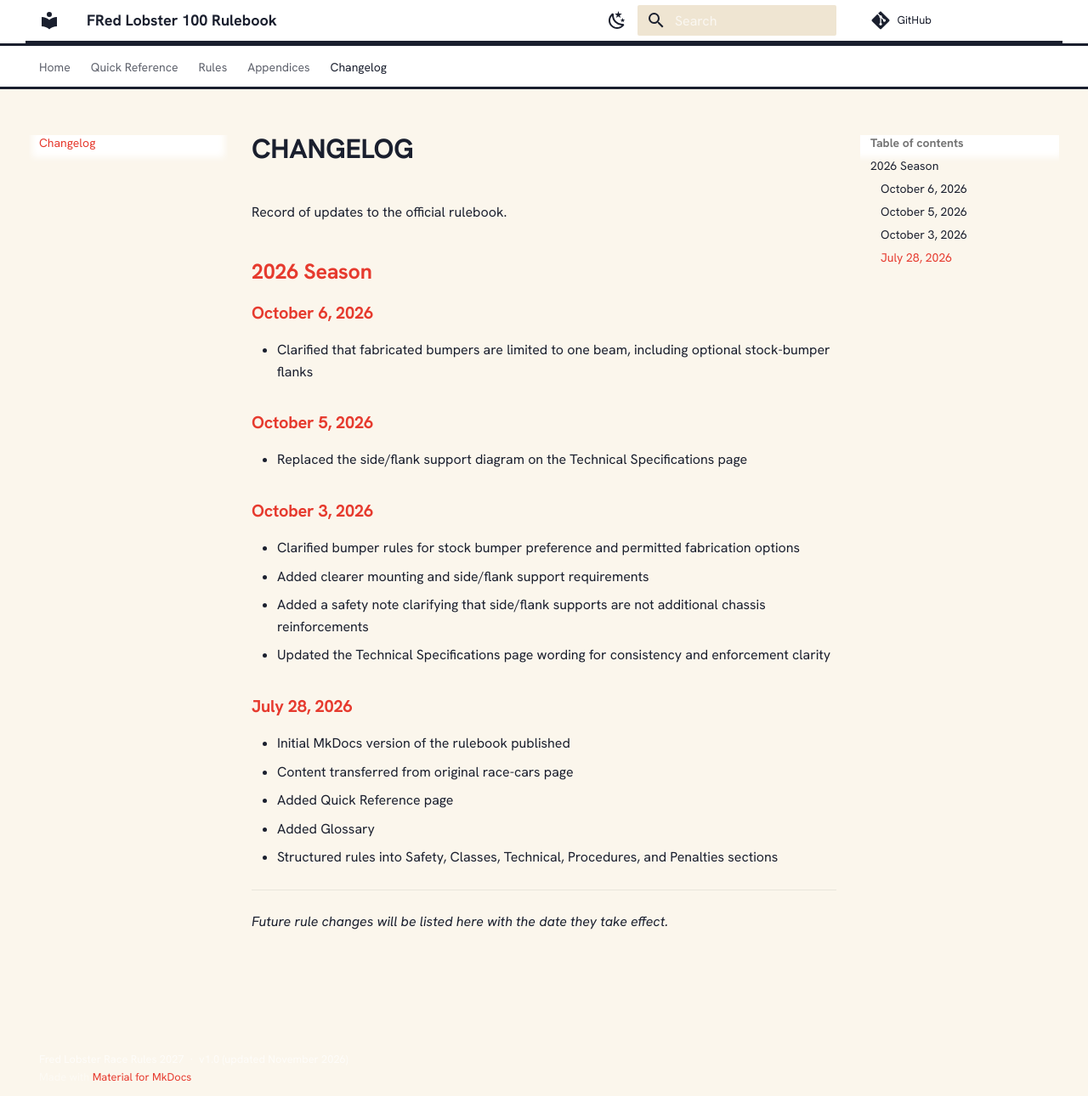
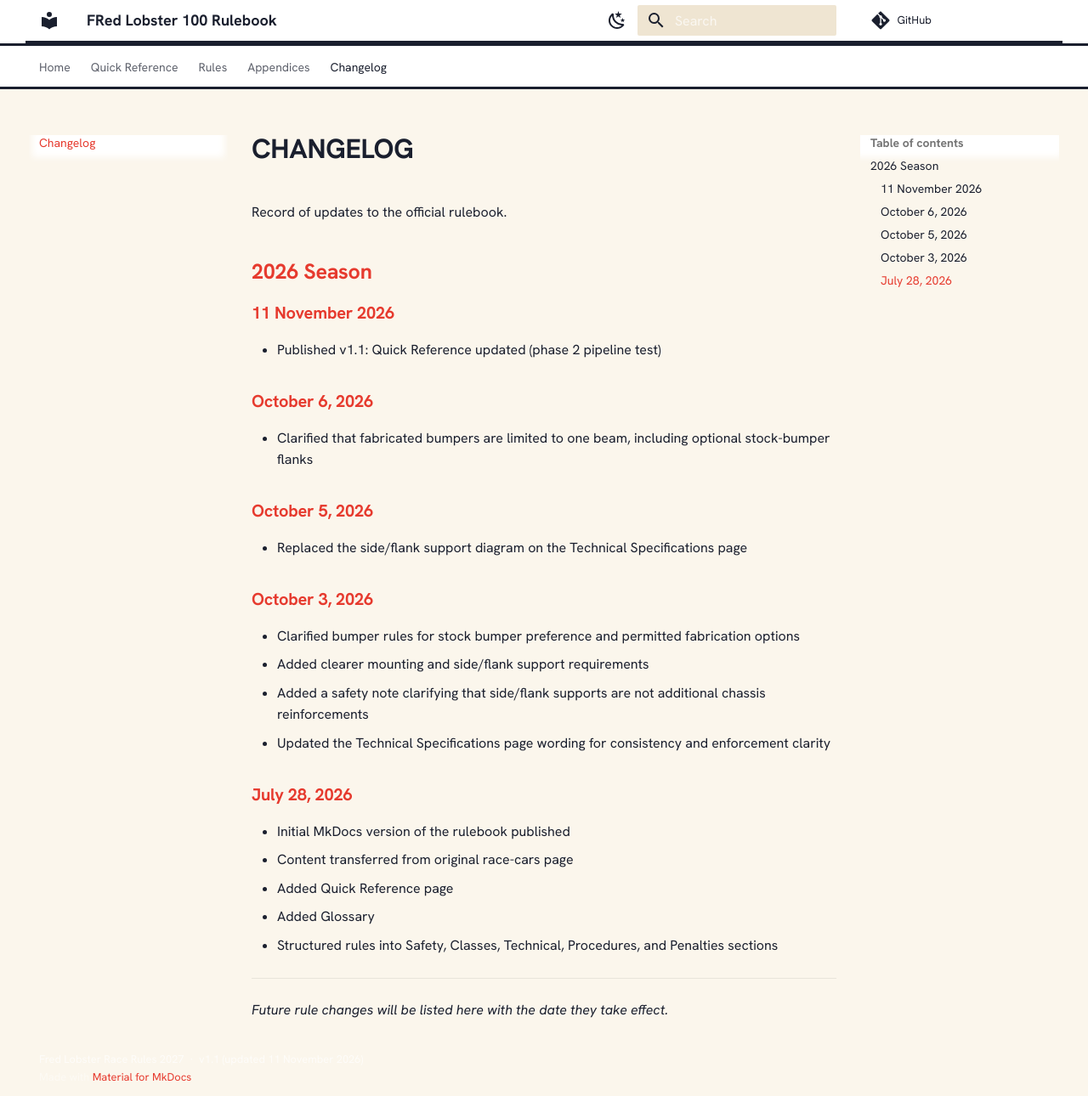
Before and after one commit to ruddyrid/race-rulebook, an MkDocs documentation site: the page built from docs/changelog.md, in a window 1280 px wide and 1290 px high. Shown: the whole window at 85% size. Built offline with MkDocs 1.6.1 and Material for MkDocs 9.7.7, drawn with Linux system fonts in a browser that asks for light colours; some web fonts are replaced; comment, search, counter and statistics services are not loaded.

Commit message:
Publish v1.1: Quick Reference updated — phase 2 pipeline test

```diff
--- a/docs/changelog.md
+++ b/docs/changelog.md
@@ -3,6 +3,9 @@
 Record of updates to the official rulebook.
 
 ## 2026 Season
+
+### 11 November 2026
+- Published v1.1: Quick Reference updated (phase 2 pipeline test)
 
 ### October 6, 2026
 - Clarified that fabricated bumpers are limited to one beam, including optional stock-bumper flanks
--- a/mkdocs.yml
+++ b/mkdocs.yml
@@ -2,7 +2,7 @@ site_name: "FRed Lobster 100 Rulebook"
 site_description: "Official Competition Rules and Technical Regulations"
 repo_url: https://github.com/ruddyrid/race-rulebook
 
-copyright: "Fred Lobster Race Rules 2027 &nbsp;·&nbsp; v1.0 (updated November 2026)"
+copyright: "Fred Lobster Race Rules 2027 &nbsp;·&nbsp; v1.1 (updated 11 November 2026)"
 
 theme:
   name: material
```
Also changed, not shown: docs/quick-reference.md (+1 -0 lines).
